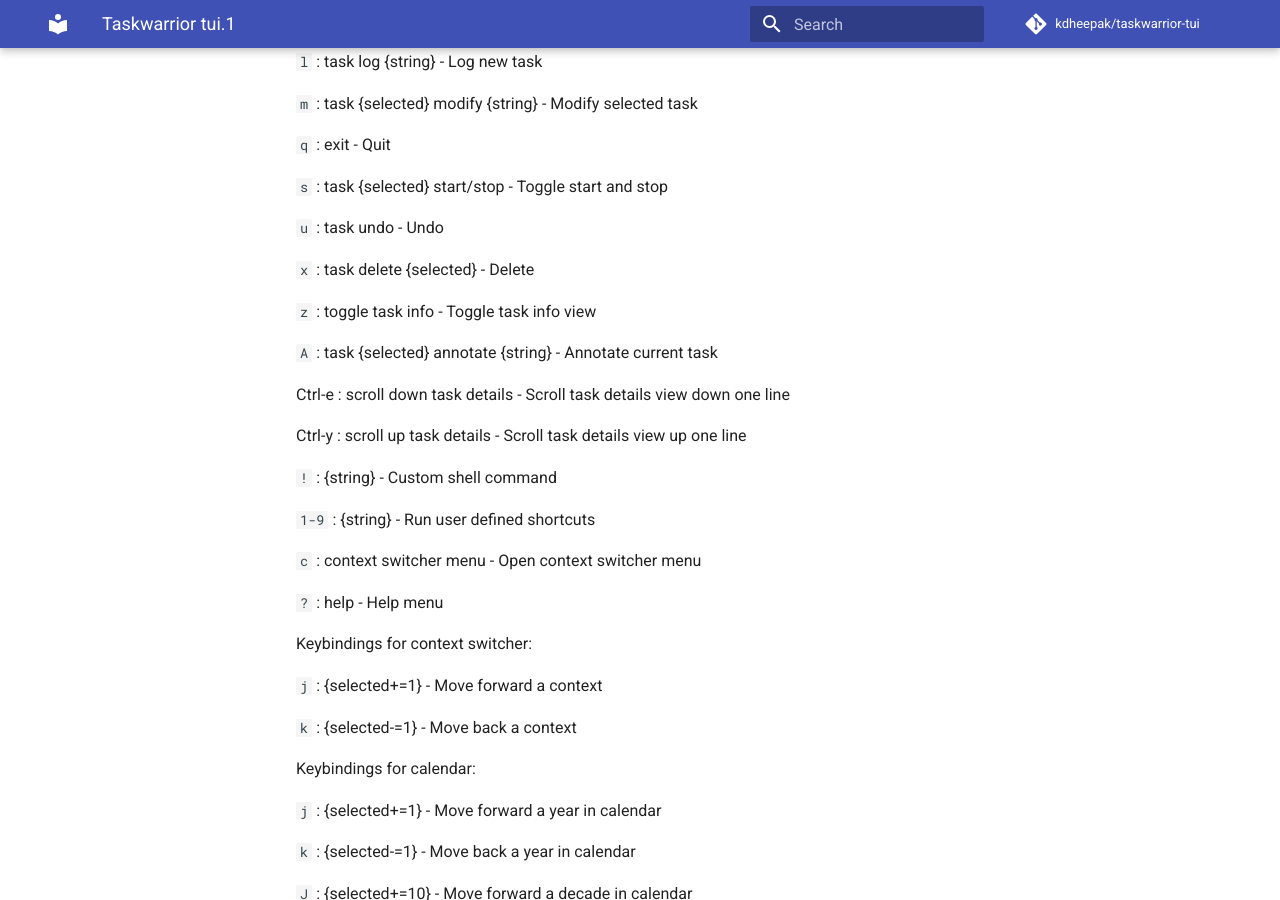
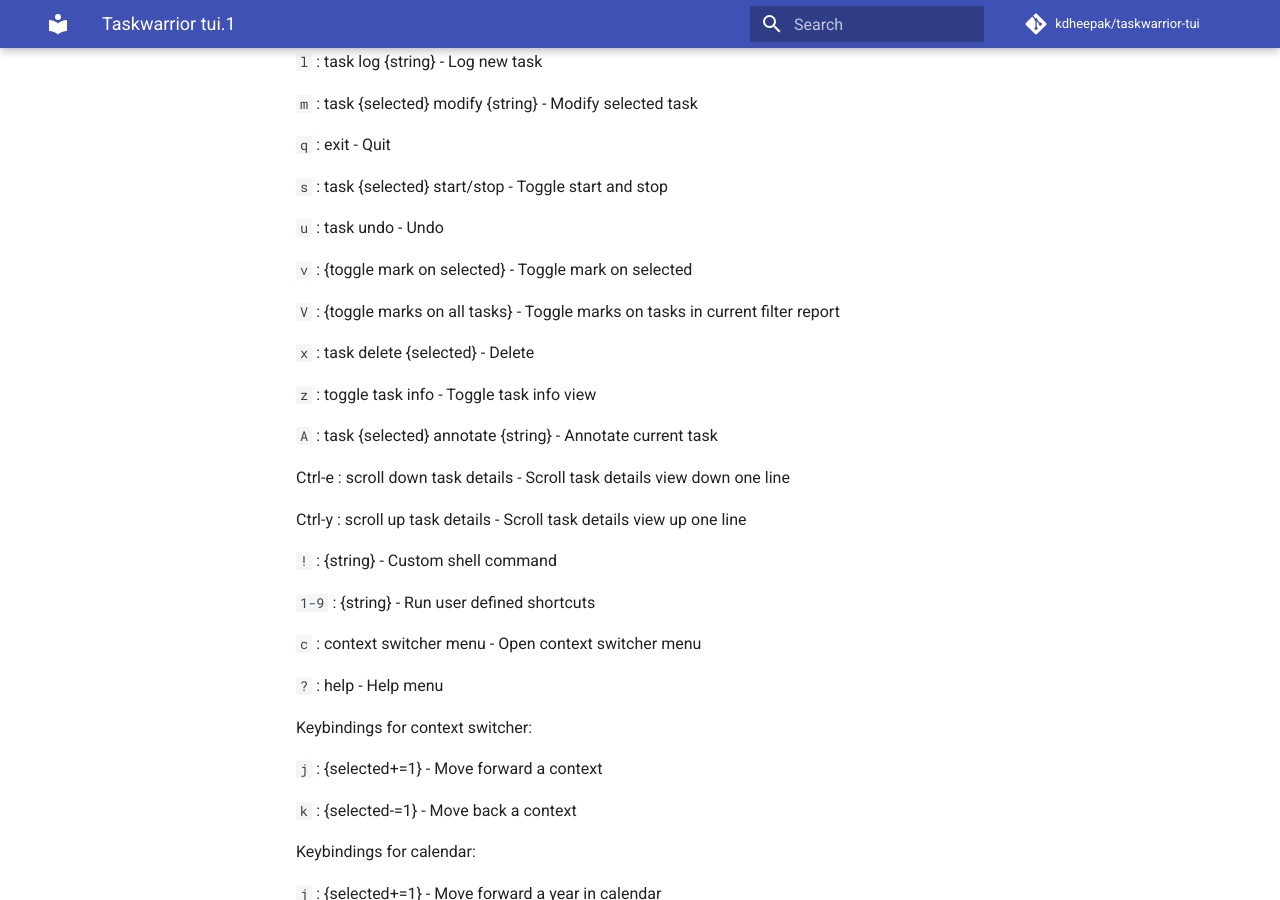
Before and after one commit to kdheepak/taskwarrior-tui, an MkDocs documentation site: the page built from docs/taskwarrior-tui.1.md, in a window 1280 px wide and 900 px high, scrolled down 1364 px. Built offline with MkDocs 1.6.1 and Material for MkDocs 9.7.7, drawn with Linux system fonts in a browser that asks for light colours; comment, search, counter and statistics services are not loaded.

Commit message:
Update documentation

```diff
--- a/docs/taskwarrior-tui.1.md
+++ b/docs/taskwarrior-tui.1.md
@@ -91,6 +91,12 @@
 `u`
 : task undo                         - Undo
 
+`v`
+: {toggle mark on selected}         - Toggle mark on selected
+
+`V`
+: {toggle marks on all tasks}       - Toggle marks on tasks in current filter report
+
 `x`
 : task delete {selected}            - Delete
 
--- a/mkdocs.yml
+++ b/mkdocs.yml
@@ -44,6 +44,7 @@
   - Getting Started:
     - Installation:         installation.md
     - Quick Start:          quick_start.md
+    - Keybindings:          keybindings.md
   - Configuration:
     - Key configuration:    configuration/keys.md
     - Color configuration:  configuration/colors.md
```
Also changed, not shown: docs/keybindings.md (renamed from KEYBINDINGS.md, +9 -1 lines), 2 other files.
